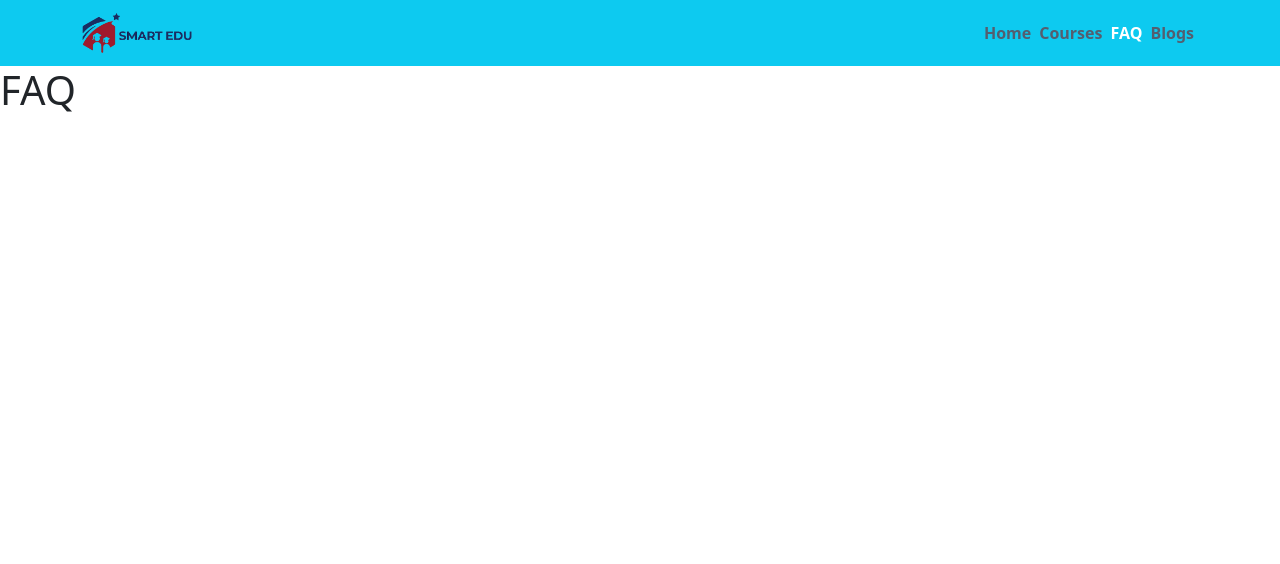
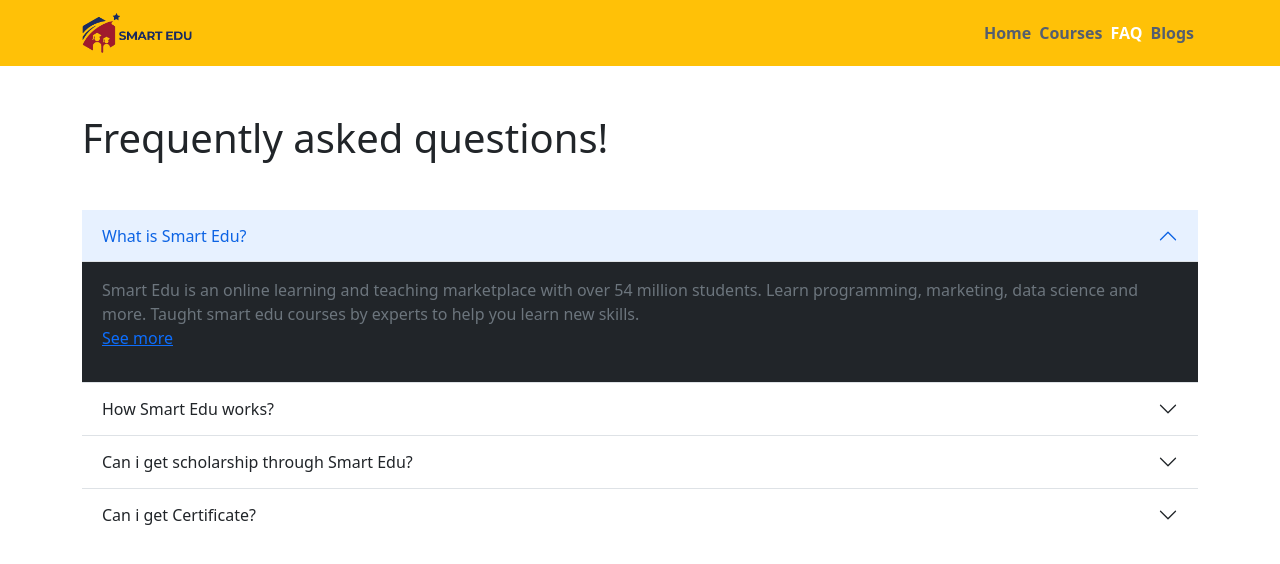
Before and after one commit to developersayem/lerning-platform-client-side, a React (Create React App) app: page /faq in a window 1280 px wide. Shown: the top 564 px of the page. Built offline with nearby package versions, Linux system fonts and the light colour scheme; no server answers.

Commit message:
faq page none

```diff
--- a/src/layouts/Main/Home.js
+++ /dev/null
@@ -1,29 +0,0 @@
-import React from "react";
-import { Button } from "react-bootstrap";
-import hero from "../../images/hero-img.jpg";
-import { Link } from "react-router-dom";
-
-const Home = () => {
-  return (
-    <div className=" container mt-5 pt-5 d-flex flex-sm-column flex-lg-row">
-      <div className="w-50 m-3 border">
-        <img style={{ width: "100%" }} src={hero} alt="" />
-      </div>
-      <div className="w-50 m-3 mt-5 pt-4 ">
-        <h2>Smart Edu Grow Anytime Anywhere.</h2>
-        <p>
-          Smart Edu is an online learning and teaching marketplace with over 54
-          million students. Learn programming, marketing, data science and more.
-          Taught smart edu courses by experts to help you learn new skills.
-        </p>
-        <Button variant="warning">
-          <Link className="text-decoration-none text-white" to="/courses">
-            Explore Courses
-          </Link>
-        </Button>
-      </div>
-    </div>
-  );
-};
-
-export default Home;
--- a/src/pages/Courses/CourseItems/Cards/Cards.js
+++ b/src/pages/Courses/CourseItems/Cards/Cards.js
@@ -6,9 +6,9 @@ const Cards = ({ item }) => {
   console.log(item);
   const { img, title, students, ratings, rating, price, author } = item;
   return (
-    <div className="col-12 col-lg-6 mb-5">
-      <Link className="text-decoration-none" to="/courses">
-        <Card style={{ width: "20rem" }}>
+    <div className="col-12 col-lg-6 m-0 p-3">
+      <Link className="text-decoration-none" to="/">
+        <Card>
           <Card.Img variant="top" src={img} />
           <Card.Body className="bg-dark">
             <Card.Title className="m-0 text-info">{title}</Card.Title>
--- a/src/pages/Courses/Courses.js
+++ b/src/pages/Courses/Courses.js
@@ -4,8 +4,8 @@ import SideNav from "./SideNav/SideNav";
 
 const Courses = () => {
   return (
-    <div className="d-flex container ">
-      <div className="w-25">
+    <div className="d-flex  container ">
+      <div className="w-25 d-none d-lg-block">
         <SideNav></SideNav>
       </div>
       <div className="w-75 mt-5 pt-3 ms-5">
--- a/src/pages/Courses/SideNav/Item/Item.js
+++ b/src/pages/Courses/SideNav/Item/Item.js
@@ -4,13 +4,13 @@ import { Link } from "react-router-dom";
 
 const Item = ({ Category }) => {
   return (
-    <div className=" d-flex flex-row justify-content-center align-content-center">
+    <div className="">
       <div>
         <Link
           className="text-dark mt-1 "
           to={`/courses/categories/${Category.id}`}
         >
-          <Button variant="light">{Category.Name}</Button>
+          <Button variant="link">{Category.Name}</Button>
         </Link>
       </div>
     </div>
--- a/src/pages/Courses/SideNav/SideNav.js
+++ b/src/pages/Courses/SideNav/SideNav.js
@@ -16,9 +16,9 @@ const SideNav = () => {
   return (
     <div>
       <h1 className="mt-5 ms-4 mb-4">Categories</h1>
-      <div className="ms-5 ps-4">
+      <div className="">
         <Link className="text-decoration-none text-dark" to="/courses">
-          <Button variant="light">ALL Courses</Button>
+          <Button variant="link">ALL Courses</Button>
         </Link>
       </div>
       {categories.map((Category) => (
--- a/src/pages/Faq/Faq.js
+++ b/src/pages/Faq/Faq.js
@@ -1,9 +1,61 @@
 import React from "react";
+import Accordion from "react-bootstrap/Accordion";
+import { Link } from "react-router-dom";
 
 const Faq = () => {
   return (
-    <div>
-      <h1>FAQ</h1>
+    <div className="container mt-5">
+      <h1 className="mb-5">Frequently asked questions!</h1>
+      <div>
+        <Accordion defaultActiveKey="0" flush>
+          {/* ------------item-1-------------------------- */}
+          <Accordion.Item eventKey="0">
+            <Accordion.Header>What is Smart Edu?</Accordion.Header>
+            <Accordion.Body className="bg-dark text-muted">
+              Smart Edu is an online learning and teaching marketplace with over
+              54 million students. Learn programming, marketing, data science
+              and more. Taught smart edu courses by experts to help you learn
+              new skills.
+              <p>
+                <Link>See more</Link>
+              </p>
+            </Accordion.Body>
+          </Accordion.Item>
+          {/* ------------item-2-------------------------- */}
+          <Accordion.Item eventKey="1">
+            <Accordion.Header>How Smart Edu works?</Accordion.Header>
+            <Accordion.Body className="bg-dark text-muted">
+              to use our site first pick a course that you want to learn.Then
+              purchase the course and start learning.
+              <p>
+                <Link>See more</Link>
+              </p>
+            </Accordion.Body>
+          </Accordion.Item>
+          {/* ------------item-3-------------------------- */}
+          <Accordion.Item eventKey="2">
+            <Accordion.Header>
+              Can i get scholarship through Smart Edu?
+            </Accordion.Header>
+            <Accordion.Body className="bg-dark text-muted">
+              Yes.You can get scholarship through Smart Edu in world-wide.
+              <p>
+                <Link>See more</Link>
+              </p>
+            </Accordion.Body>
+          </Accordion.Item>
+          {/* ------------item-4-------------------------- */}
+          <Accordion.Item eventKey="3">
+            <Accordion.Header>Can i get Certificate?</Accordion.Header>
+            <Accordion.Body className="bg-dark text-muted">
+              Yes. When you complete your course we will give you a Certificate.
+              <p>
+                <Link>See more</Link>
+              </p>
+            </Accordion.Body>
+          </Accordion.Item>
+        </Accordion>
+      </div>
     </div>
   );
 };
--- /dev/null
+++ b/src/pages/Home/Home.js
@@ -0,0 +1,34 @@
+import React from "react";
+import { Button } from "react-bootstrap";
+import hero from "../../images/hero-img.jpg";
+import { Link } from "react-router-dom";
+
+const Home = () => {
+  return (
+    <div className=" container mt-5 pt-5 d-grid flex-md-column flex-lg-row">
+      <div className=" row">
+        <div className="border col-12 col-lg-6">
+          <img style={{ width: "80%" }} src={hero} alt="" />
+        </div>
+        <div className=" mt-5  col-12 col-lg-6 ">
+          <h2>Smart Edu Grow Anytime Anywhere.</h2>
+          <p>
+            Smart Edu is an online learning and teaching marketplace with over
+            54 million students. Learn programming, marketing, data science and
+            more. Taught smart edu courses by experts to help you learn new
+            skills.
+          </p>
+          <div className="d-flex justify-content-center">
+            <Button variant="warning">
+              <Link className="text-decoration-none text-white" to="/courses">
+                Explore Courses
+              </Link>
+            </Button>
+          </div>
+        </div>
+      </div>
+    </div>
+  );
+};
+
+export default Home;
--- a/src/pages/NavBar/NavBar.js
+++ b/src/pages/NavBar/NavBar.js
@@ -4,10 +4,17 @@ import Nav from "react-bootstrap/Nav";
 import Navbar from "react-bootstrap/Navbar";
 import { NavLink } from "react-router-dom";
 import logo from "../../images/logo.png";
+import SideNav from "../Courses/SideNav/SideNav";
 
 const NavBar = () => {
   return (
-    <Navbar sticky="top" collapseOnSelect expand="lg" bg="info" variant="light">
+    <Navbar
+      sticky="top"
+      collapseOnSelect
+      expand="lg"
+      bg="warning"
+      variant="light"
+    >
       <Container>
         <Navbar.Brand>
           <NavLink
@@ -57,6 +64,9 @@ const NavBar = () => {
             >
               Blogs
             </NavLink>
+            <div className="d-block d-md-block d-lg-none ">
+              <SideNav></SideNav>
+            </div>
           </Nav>
         </Navbar.Collapse>
       </Container>
--- a/src/routers/Route/Route.js
+++ b/src/routers/Route/Route.js
@@ -1,5 +1,5 @@
 import { createBrowserRouter } from "react-router-dom";
-import Home from "../../layouts/Main/Home";
+import Home from "../../pages/Home/Home";
 import Main from "../../layouts/Main/Main";
 import Blogs from "../../pages/Blogs/Blogs";
 import CourseItems from "../../pages/Courses/CourseItems/CourseItems";
```
